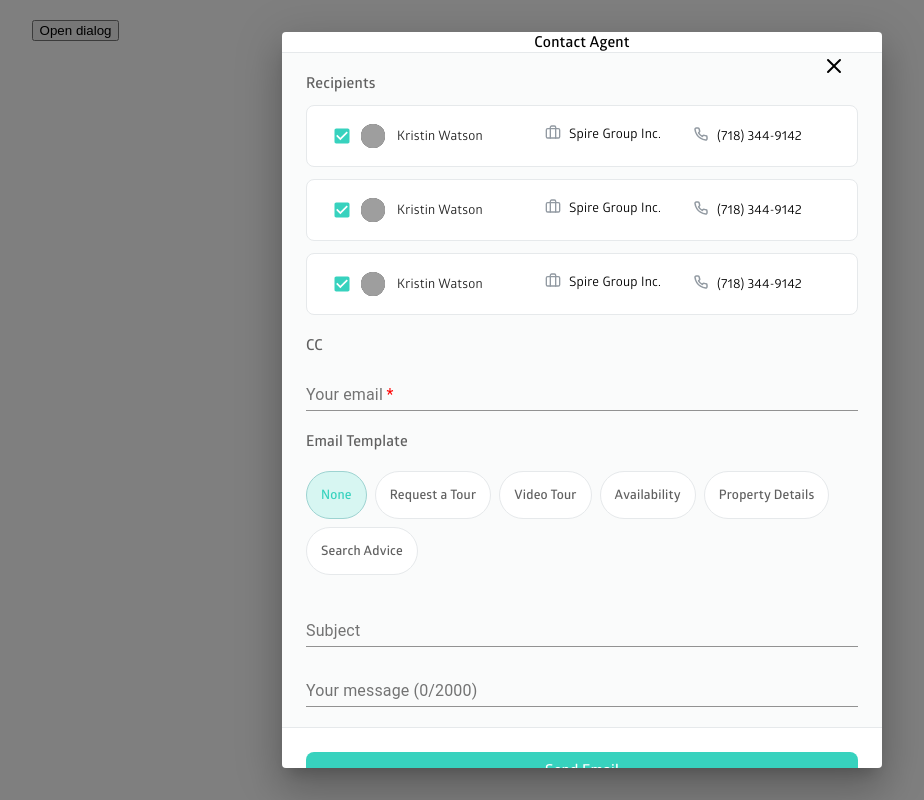
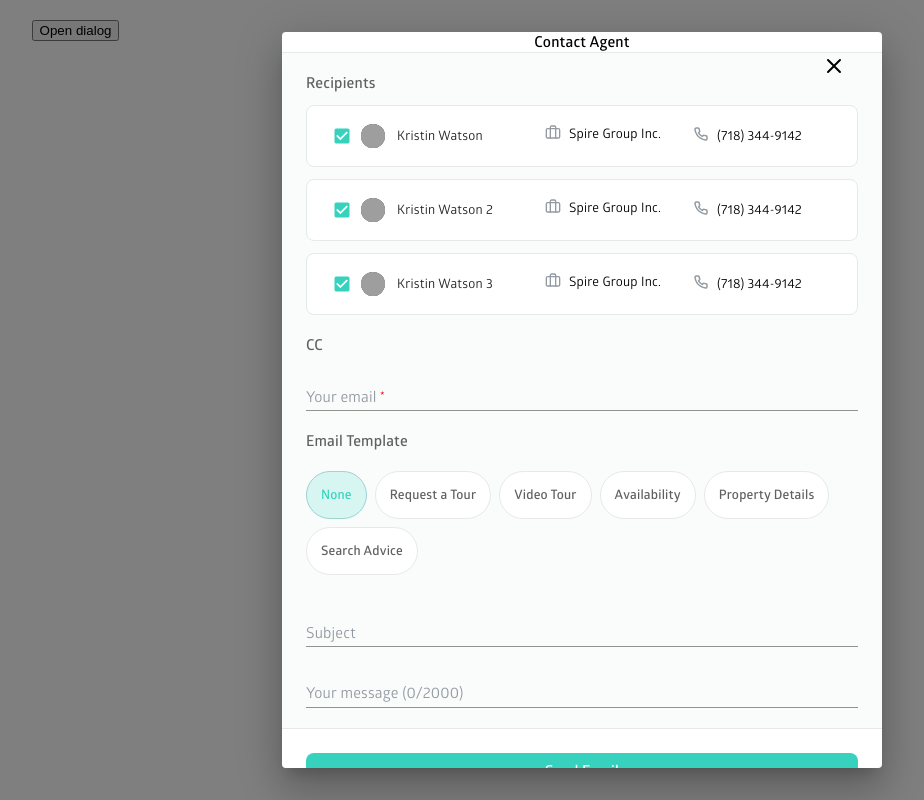
Before and after one commit to ETS-ReactNative1/components, a React (Create React App) app: page / in a window 1280 px wide. Shown: the whole page, without its empty margins (58-982 px from the left). Built offline with nearby package versions, Linux system fonts and the light colour scheme; grey boxes are pictures that could not be loaded.

Commit message:
Add input styles by states

```diff
--- a/src/components/ContactAgentFlow/EmailTemplate/index.js
+++ b/src/components/ContactAgentFlow/EmailTemplate/index.js
@@ -1,18 +1,20 @@
 import React, { useMemo, useEffect, useState } from 'react';
 import { Chips } from '../Chips';
 import { ModalSection } from '../ModalSection';
-import { Box } from '@material-ui/core';
-import { Input } from './styled-components';
+import { Input, InputContainer, MessageInput } from './styled-components';
 import { ListingTypes } from './const';
 import { getEmailTemplates } from './helpers';
 
 const NONE_CHIP = { label: 'None', value: 'none' };
+const BODY_LIMIT = 2000;
 
 const EmailTemplate = ({ context, accountType, listing, agentsSelected = [], user }) => {
   const [currentItem, setCurrentItem] = useState(NONE_CHIP);
 
   const [subject, setSubject] = useState('');
   const [body, setBody] = useState('');
+
+  const isBodyValid = useMemo(() => body.length <= BODY_LIMIT, [body]);
 
   const listingType = useMemo(() => {
     if (listing.sales_or_rental === 'S') return ListingTypes.Sales;
@@ -54,23 +56,24 @@ const EmailTemplate = ({ context, accountType, listing, agentsSelected = [], use
   return (
     <ModalSection title="Email Template">
       <Chips items={itemsChips} currentItem={currentItem} setCurrentItem={setCurrentItem} />
-      <Box style={{ marginBottom: 12 }}>
+      <InputContainer style={{ marginBottom: 12 }}>
         <Input
           label="Subject"
           variant="standard"
           value={subject}
           onChange={(e) => setSubject(e.target.value)}
         />
-      </Box>
-      <Box>
-        <Input
-          label={`Your message (${body.length}/2000)`}
+      </InputContainer>
+      <InputContainer>
+        <MessageInput
+          label={`Your message (${body.length}/${BODY_LIMIT})`}
           multiline
           variant="standard"
           value={body}
+          valid={isBodyValid}
           onChange={(e) => setBody(e.target.value)}
         />
-      </Box>
+      </InputContainer>
     </ModalSection>
   );
 };
--- a/src/components/ContactAgentFlow/EmailTemplate/styled-components.js
+++ b/src/components/ContactAgentFlow/EmailTemplate/styled-components.js
@@ -1,38 +1,50 @@
 import { TextField } from '@material-ui/core';
+import { Box } from '@material-ui/core';
 import styled from 'styled-components';
+
+export const InputContainer = styled(Box)``;
 
 export const Input = styled(TextField)`
   width: 100%;
 
-  .Mui-focused {
+  .MuiInputLabel-root {
+    font-family: GloberAdjusted;
+    font-size: 15px;
+    font-style: normal;
+    font-weight: 400;
+    line-height: 20px;
+    letter-spacing: 0.20000000298023224px;
+    color: #929aa2;
+  }
+
+  .MuiInput-input {
+    font-family: GloberAdjusted;
+    font-style: normal;
+    font-weight: 400;
+    line-height: 20px;
+    letter-spacing: 0.20000000298023224px;
     color: #929aa2;
 
-    input {
+    &:focus {
       font-family: GloberAdjusted;
-      font-size: 15px;
       font-style: normal;
       font-weight: 400;
       line-height: 20px;
       letter-spacing: 0.20000000298023224px;
-      text-align: left;
-
       color: #000;
-    }
-
-    textarea {
-      color: #000;
-      font-family: GloberAdjusted;
-      font-size: 15px;
-      font-style: normal;
-      font-weight: 400;
-      line-height: 20px;
-      letter-spacing: 0.20000000298023224px;
-      text-align: left;
     }
   }
 
+  .MuiInput-underline:hover:not(.Mui-disabled):before {
+    border-bottom: 1px solid #929aa2;
+  }
+
+  .Mui-focused {
+    color: #929aa2;
+  }
+
   .MuiInput-underline:after {
-    border-bottom: 2px solid #929aa2;
+    border-bottom: 1px solid #929aa2;
   }
   font-family: 'GloberAdjusted';
 
@@ -40,3 +52,13 @@ export const Input = styled(TextField)`
     color: red;
   }
 `;
+
+export const MessageInput = styled(Input)`
+  .MuiInput-input {
+    caret-color: #37d2be;
+  }
+
+  .Mui-focused {
+    color: ${({ valid }) => (valid ? '#37d2be' : 'red')};
+  }
+`;
--- a/src/components/ContactAgentFlow/Recipients/index.js
+++ b/src/components/ContactAgentFlow/Recipients/index.js
@@ -2,6 +2,11 @@ import React, { useMemo } from 'react';
 import { AgentCell } from '../AgentCell';
 import { ModalSection } from './../ModalSection';
 import { ErrorMessage } from './styled-components';
+
+function sortAgentsById(data) {
+  const agents = data.sort((a, b) => a.id - b.id);
+  return agents;
+}
 
 const Recipients = ({ agents = [], agentsSelected = [], setAgentsSelected }) => {
   const showCheckbox = useMemo(() => agents.length > 1, [agents]);
@@ -27,10 +32,10 @@ const Recipients = ({ agents = [], agentsSelected = [], setAgentsSelected }) =>
             onClickCheck={() => {
               if (isChecked) {
                 setAgentsSelected((agents) =>
-                  agents.filter((agentSelected) => agentSelected.id !== agent.id)
+                  sortAgentsById(agents.filter((agentSelected) => agentSelected.id !== agent.id))
                 );
               } else {
-                setAgentsSelected((agents) => [...agents, agent]);
+                setAgentsSelected((agents) => sortAgentsById([...agents, agent]));
               }
             }}
           />
--- a/src/components/ContactAgentFlow/index.js
+++ b/src/components/ContactAgentFlow/index.js
@@ -46,12 +46,7 @@ const ContactAgentFlow = ({ isOpen, close, title = 'Contact Agent', listing }) =
           agentsSelected={agentsSelected}
           setAgentsSelected={setAgentsSelected}
         />
-        <Cc
-          onChange={(event) => {
-            event.preventDefault();
-            setUser((user) => ({ ...user, email: event.target.value }));
-          }}
-        />
+        <Cc onChange={(event) => setUser((user) => ({ ...user, email: event.target.value }))} />
         <EmailTemplate
           context={'Listing Detail'}
           listing={listing}
--- a/src/components/ContactAgentFlow/mock_data.js
+++ b/src/components/ContactAgentFlow/mock_data.js
@@ -12,7 +12,7 @@ const agents = [
     id: 3,
     agent_image:
       'https://s3-alpha-sig.figma.com/img/ba88/14ab/6577a1bce0ca90e992cda4a0196def99?Expires=1649030400&Signature=bWWVW4af~fsvh5rS1~Ye7nrqF6SSInIl3jKo3YmEUw~f4la5OpOliWFgGsYN2bGlkQ2soY-WsC6UQQPHQiqBi0aAqAIwdnJj8JESYAR3-38bWvE027ROb~C024jOGwNPzwtiI1LhgYCZ-SBAK9n~HEDdFaAQHjdMVKAuh48bvwMsuiX-X3Yi3IKD4MLUM7Vv6cYAzYafmWlG6j1ySfU1YZBMSB1jVBnSSYZEVJNH4TF2AT-rZTgadZTEv4lF9dd24ZqckxbRw2yjsgUnyKUa965B0JyiLKTtOlADgTMoi6LfouQRJW0BjG~lQ~Jp3hRCqfb9aReo8bKGAQwKpVdn6A__&Key-Pair-Id=APKAINTVSUGEWH5XD5UA',
-    display_name: 'Kristin Watson',
+    display_name: 'Kristin Watson 2',
     brokerage_display_name: 'Spire Group Inc.',
     phone: '(718) 344-9142',
     email: 'kristin.watson@perchwell.com'
@@ -21,7 +21,7 @@ const agents = [
     id: 4,
     agent_image:
       'https://s3-alpha-sig.figma.com/img/ba88/14ab/6577a1bce0ca90e992cda4a0196def99?Expires=1649030400&Signature=bWWVW4af~fsvh5rS1~Ye7nrqF6SSInIl3jKo3YmEUw~f4la5OpOliWFgGsYN2bGlkQ2soY-WsC6UQQPHQiqBi0aAqAIwdnJj8JESYAR3-38bWvE027ROb~C024jOGwNPzwtiI1LhgYCZ-SBAK9n~HEDdFaAQHjdMVKAuh48bvwMsuiX-X3Yi3IKD4MLUM7Vv6cYAzYafmWlG6j1ySfU1YZBMSB1jVBnSSYZEVJNH4TF2AT-rZTgadZTEv4lF9dd24ZqckxbRw2yjsgUnyKUa965B0JyiLKTtOlADgTMoi6LfouQRJW0BjG~lQ~Jp3hRCqfb9aReo8bKGAQwKpVdn6A__&Key-Pair-Id=APKAINTVSUGEWH5XD5UA',
-    display_name: 'Kristin Watson',
+    display_name: 'Kristin Watson 3',
     brokerage_display_name: 'Spire Group Inc.',
     phone: '(718) 344-9142',
     email: 'kristin.watson@perchwell.com'
```
Also changed, not shown: src/components/History/HistoryItems/TextTable/TimeLineDot/index.js (+11 -19 lines).
